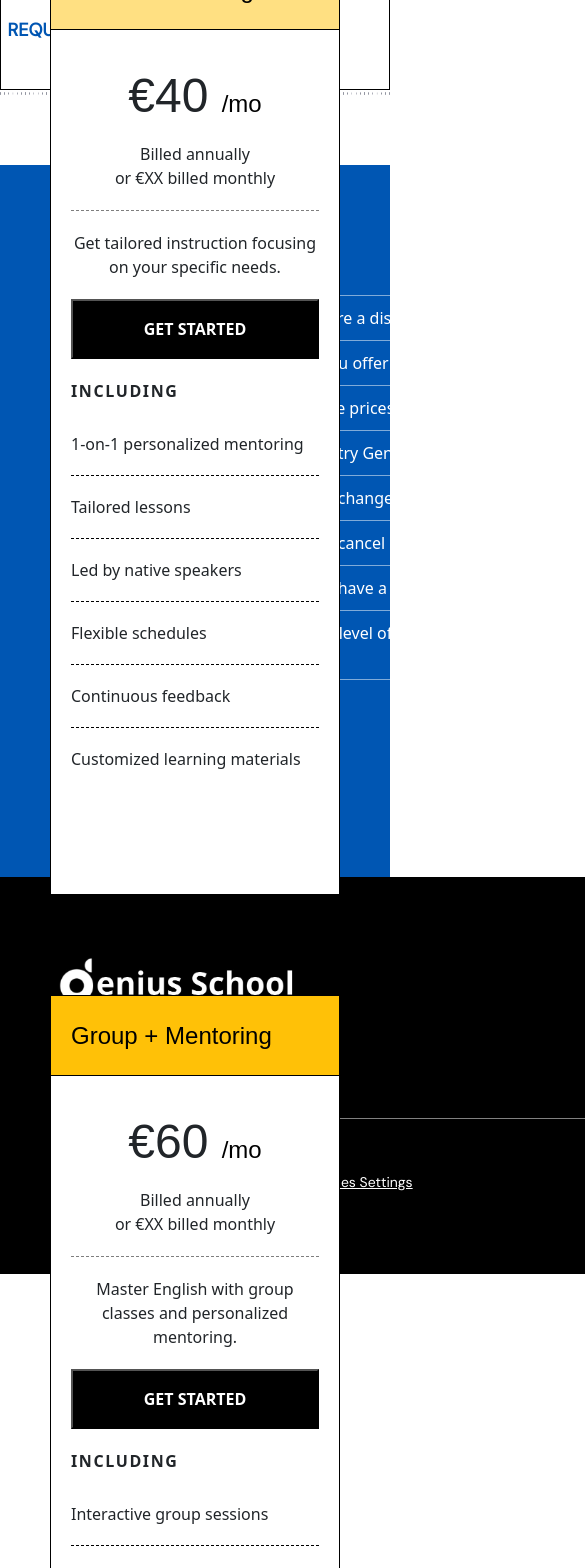
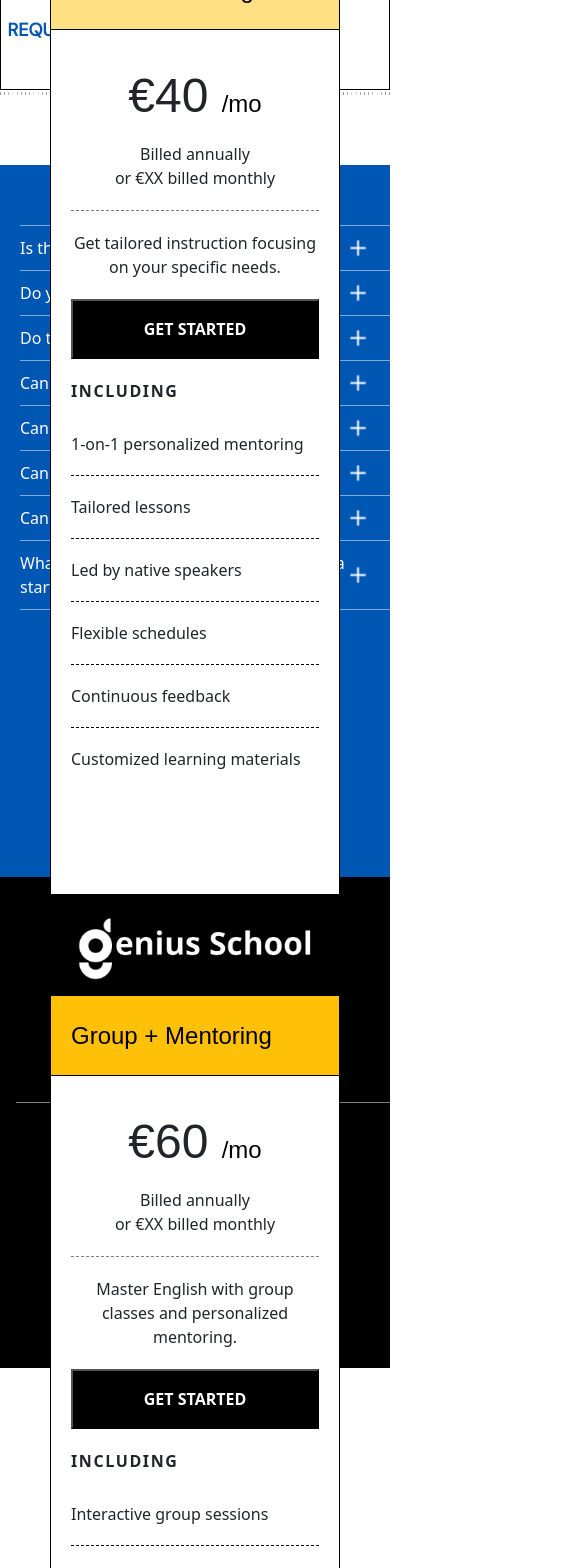
Before and after one commit to thaibbraz/geniusschool-website, a React (Vite) app in the folder app/: page /pricing in a window 390 px wide. Shown: the part 1483-3051 px from the top of the page, 585 px wide, since content can reach past the window. Built offline with nearby package versions, Linux system fonts and the light colour scheme; a web font is replaced by a local one.

Commit message:
Working on the footer

```diff
--- a/app/src/index.css
+++ b/app/src/index.css
@@ -411,7 +411,7 @@
   flex-wrap: wrap;
   justify-content: center;
   gap: 100px;
-  padding: 0 50px; /* Add padding to the left and right for spacing */
+  padding: 0 50px;
   position: relative;
 }
 
@@ -618,8 +618,8 @@
   position: absolute;
   top: 1648px;
   background-color: #0056b3;
-  margin: 0 auto; /* Center the frame */
-  padding: 20px; /* Add some padding for better spacing */
+  margin: 0 auto;
+  padding: 20px;
   box-sizing: border-box;
 }
 
@@ -668,12 +668,42 @@
   margin-bottom: 20px;
 }
 
-/* Footerpricing CSS */
+@media (max-width: 1200px) {
+  .FAQ-content {
+    left: calc(50% + 100px);
+    top: 90px;
+  }
+}
+
+@media (max-width: 992px) {
+  .FAQ-content {
+    left: 50%;
+    transform: translateX(-50%);
+    top: 80px;
+  }
+}
+
+@media (max-width: 768px) {
+  .FAQ-content {
+    left: 50%;
+    transform: translateX(-50%);
+    top: 60px;
+  }
+}
+
+@media (max-width: 576px) {
+  .FAQ-content {
+    left: 50%;
+    transform: translateX(-50%);
+    top: 40px;
+  }
+}
+
+/* Footer Pricing CSS */
 .footerpricing {
-  width: 1400px;
+  width: 100%;
   height: 397px;
   padding: 80px 60px;
-  gap: 64px;
   background-color: #000;
   position: absolute;
   top: 2360px;
@@ -681,19 +711,21 @@
   flex-direction: column;
   align-items: center;
   color: #fff;
+  box-sizing: border-box;
 }
 
 .footerpricing-logo {
   width: 234.92px;
   height: 63px;
   position: absolute;
-  left: 59px;
+  top: 140px; /* Adjust as needed to align with the divider */
+  left: 4%; /* Align with the start of the divider */
 }
 
 .footerpricing-links-logo {
   position: absolute;
-  left: 59px;
-  top: 175px;
+  top: 175px; /* Adjust as needed to align with the divider */
+  left: 4%; /* Align with the start of the divider */
   display: flex;
   gap: 32px;
 }
@@ -708,20 +740,22 @@
 }
 
 .footerpricing-divider {
-  width: 1280px;
+  width: 92%;
   height: 1px;
   background: #ffffff;
   opacity: 50%;
   position: absolute;
   top: 225px;
+  left: 4%;
 }
 
 .footerpricing-links {
   display: flex;
   gap: 24px;
   position: absolute;
-  left: 59px;
-  top: 295px;
+  top: 295px; /* Adjust as needed to align with the divider */
+  left: 4%; /* Align with the start of the divider */
+  flex-wrap: wrap;
 }
 
 .footerpricing-links a {
@@ -734,6 +768,33 @@
 
 .footerpricing-marker {
   position: absolute;
-  top: 295px;
-  left: 1180px;
+  top: 295px; /* Adjust as needed to align with the divider */
+  right: 4%; /* Align with the end of the divider */
 }
+
+@media (max-width: 768px) {
+  .footerpricing {
+    padding: 40px 20px; /* Adjust padding for smaller screens */
+    height: auto; /* Allow height to adjust for smaller screens */
+  }
+
+  .footerpricing-logo,
+  .footerpricing-links-logo,
+  .footerpricing-links,
+  .footerpricing-marker {
+    position: static; /* Reset positioning for smaller screens */
+    margin: 0 auto 32px auto; /* Center elements and add spacing */
+    text-align: center;
+  }
+
+  .footerpricing-links-logo,
+  .footerpricing-links {
+    flex-direction: column; /* Stack items vertically */
+    gap: 16px; /* Reduce gap for smaller screens */
+  }
+
+  .footerpricing-divider {
+    width: 100%; /* Make divider full width */
+    margin: 0 auto 32px auto; /* Center the divider and add spacing */
+  }
+}
```
